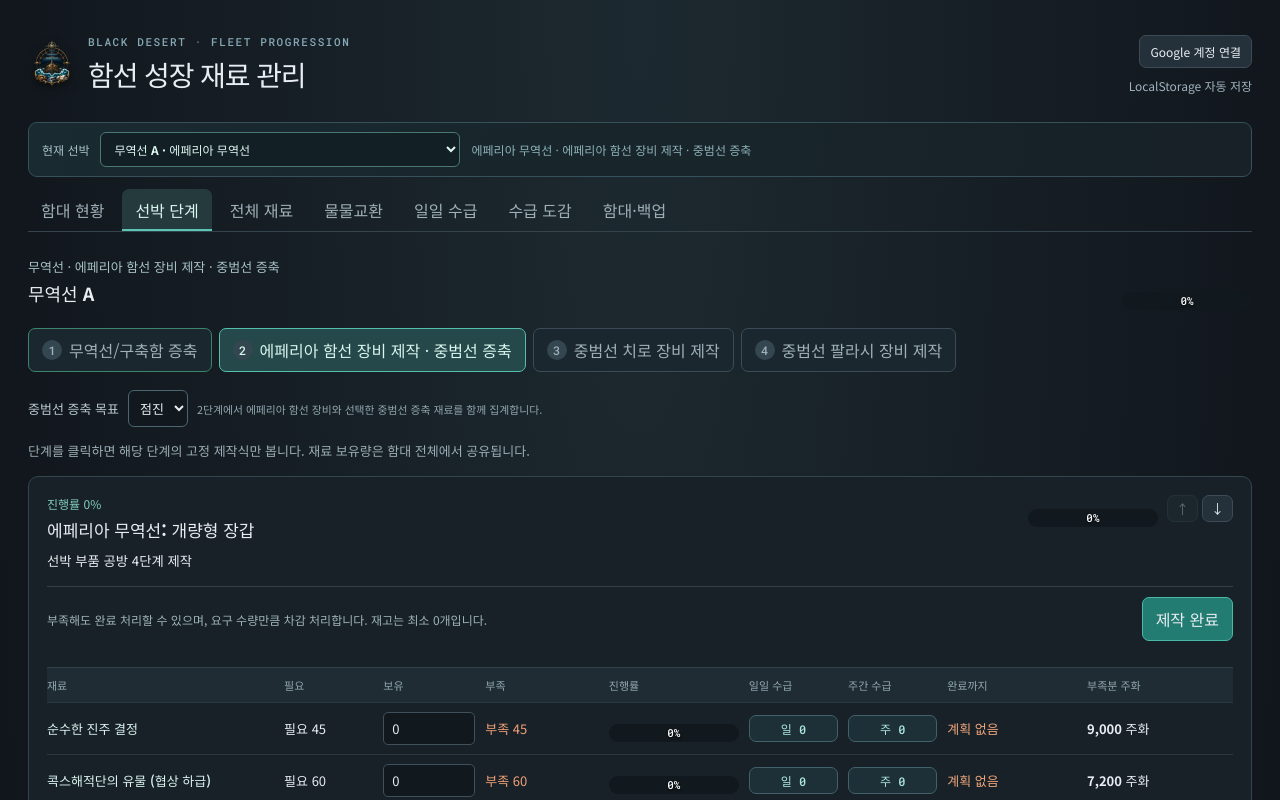
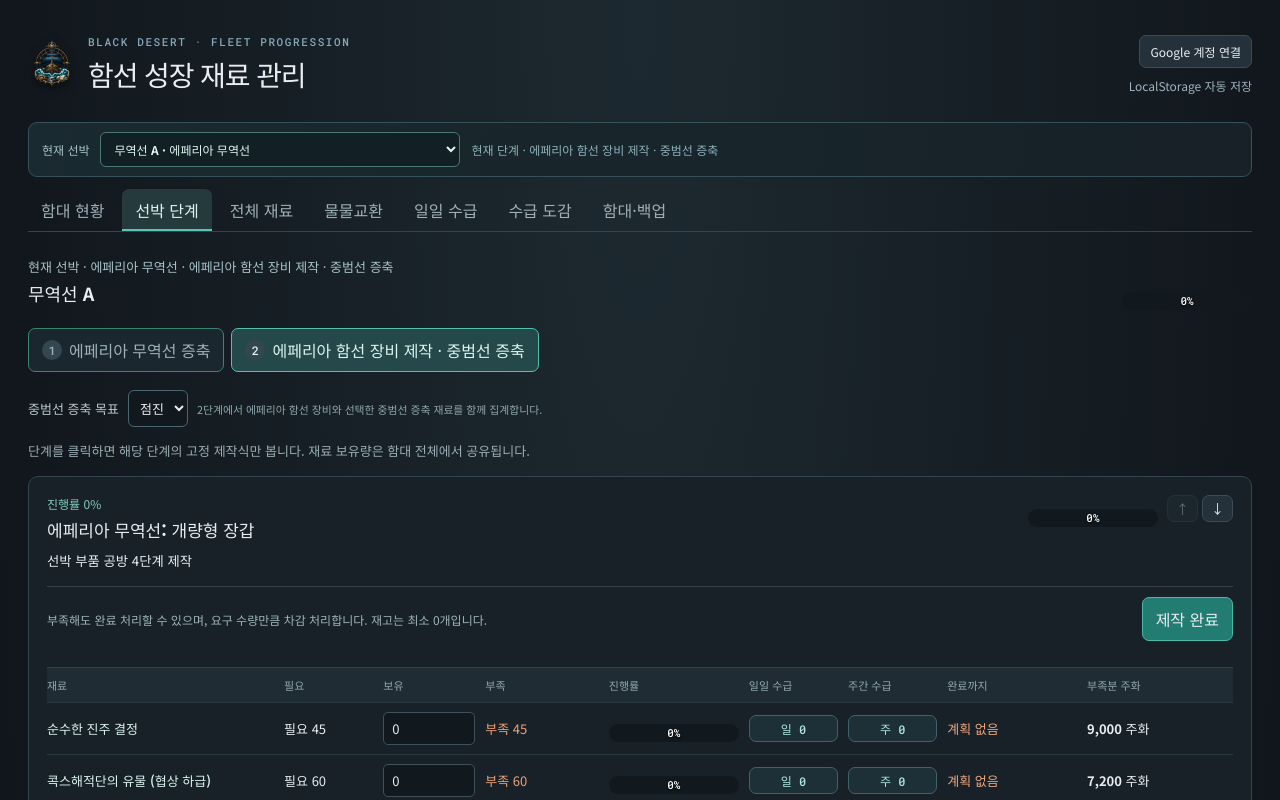
Before and after one commit to katstack/bdo-ship-materials, a React (Vite) app: page /#/dashboard in a window 1280 px wide. Both pictures are taken after a click on the button "선박 단계". Shown: the top 800 px of the page. Built offline with nearby package versions, Linux system fonts and the light colour scheme.

Commit message:
Align ship names and progression stages

```diff
--- a/src/App.tsx
+++ b/src/App.tsx
@@ -8,6 +8,7 @@
   materialById,
   shortHullLabel,
   stageLabelForHull,
+  stagesForHull,
   upgradeTargets,
 } from './catalog'
 import { clearData, freshSample, hasStoredData, loadData, normalize, saveData } from './storage'
@@ -20,7 +21,6 @@
   MaterialExchangeSortKey,
   MaterialSortKey,
   Ship,
-  Stage,
 } from './types'
 import { clamp, number, materialSupply, recipeProgress, shipRecipes, stageProgress } from './utils'
 import {
@@ -476,8 +476,7 @@
         </label>
         {currentShip && (
           <span className="fleet-context-detail">
-            {hullLabel[currentShip.hull]} ·{' '}
-            {stageLabelForHull(currentShip.hull, currentShip.activeStage)}
+            현재 단계 · {stageLabelForHull(currentShip.hull, currentShip.activeStage)}
           </span>
         )}
       </div>
@@ -595,7 +594,7 @@
               <div className="section-title">
                 <div>
                   <p>
-                    {shortHullLabel[currentShip.hull]} ·{' '}
+                    현재 선박 · {hullLabel[currentShip.hull]} ·{' '}
                     {stageLabelForHull(currentShip.hull, currentShip.activeStage)}
                   </p>
                   <h2>{currentShip.name}</h2>
@@ -603,7 +602,7 @@
                 <Progress value={stageProgress(data, currentShip)} />
               </div>
               <div className="stepper">
-                {([1, 2, 3, 4] as Stage[]).map((s) => (
+                {stagesForHull(currentShip.hull).map((s, index) => (
                   <button
                     key={s}
                     className={
@@ -615,7 +614,7 @@
                     }
                     onClick={() => editShip({ ...currentShip, activeStage: s })}
                   >
-                    <b>{s}</b>
+                    <b>{index + 1}</b>
                     {stageLabelForHull(currentShip.hull, s)}
                   </button>
                 ))}
--- a/src/catalog.ts
+++ b/src/catalog.ts
@@ -496,5 +496,19 @@
   4: '중범선 팔라시 장비 제작',
 }
 export const stageLabelForHull = (hull: Hull, stage: Stage) =>
-  hull === 'bartali' && stage === 1 ? '에페리아 함선 증축' : stageLabel[stage]
+  stage === 1 && hull === 'bartali'
+    ? '에페리아 경범선/호위함 증축'
+    : stage === 1 && (hull === 'sailboat' || hull === 'improved-sailboat' || hull === 'trade')
+      ? '에페리아 무역선 증축'
+      : stage === 1 && (hull === 'frigate' || hull === 'improved-frigate' || hull === 'warship')
+        ? '에페리아 구축함 증축'
+        : stageLabel[stage]
+
+/** 현재 선박에 실제로 적용되는 제작 단계만 노출한다. */
+export const stagesForHull = (hull: Hull): Stage[] => {
+  if (hull === 'bartali' || hull === 'sailboat' || hull === 'improved-sailboat') return [1]
+  if (hull === 'frigate' || hull === 'improved-frigate') return [1]
+  if (hull === 'trade' || hull === 'warship') return [1, 2]
+  return [3, 4]
+}
 export const materialById = Object.fromEntries(materials.map((x) => [x.id, x]))
```
Also changed, not shown: 1 other file (tests, documents, lock files or other folders).
